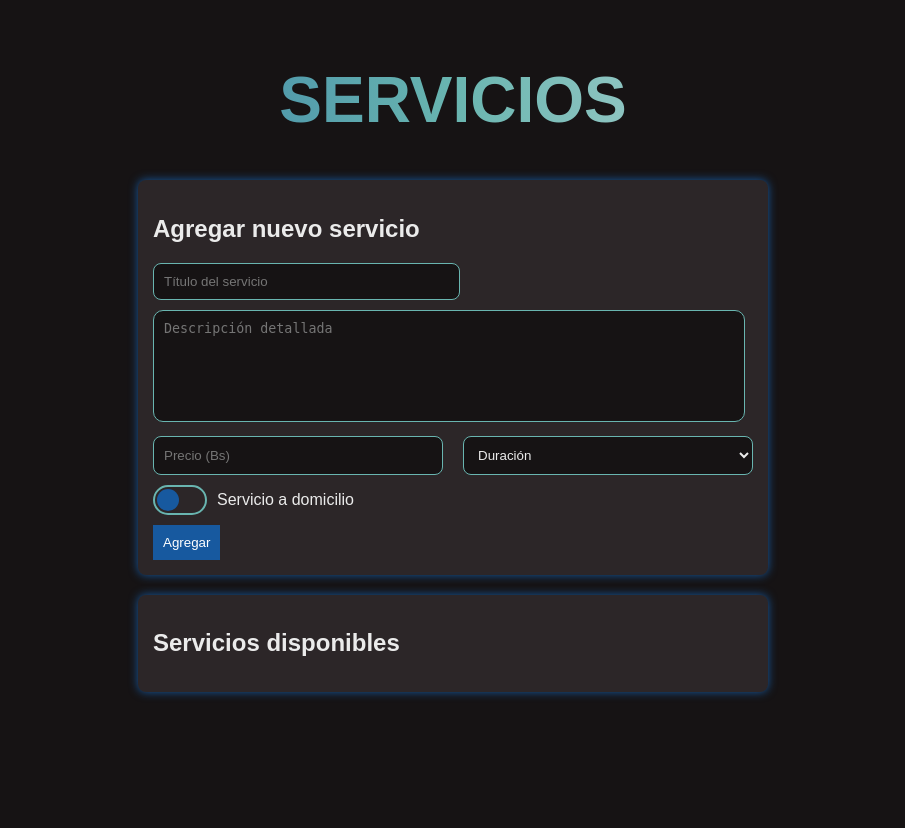
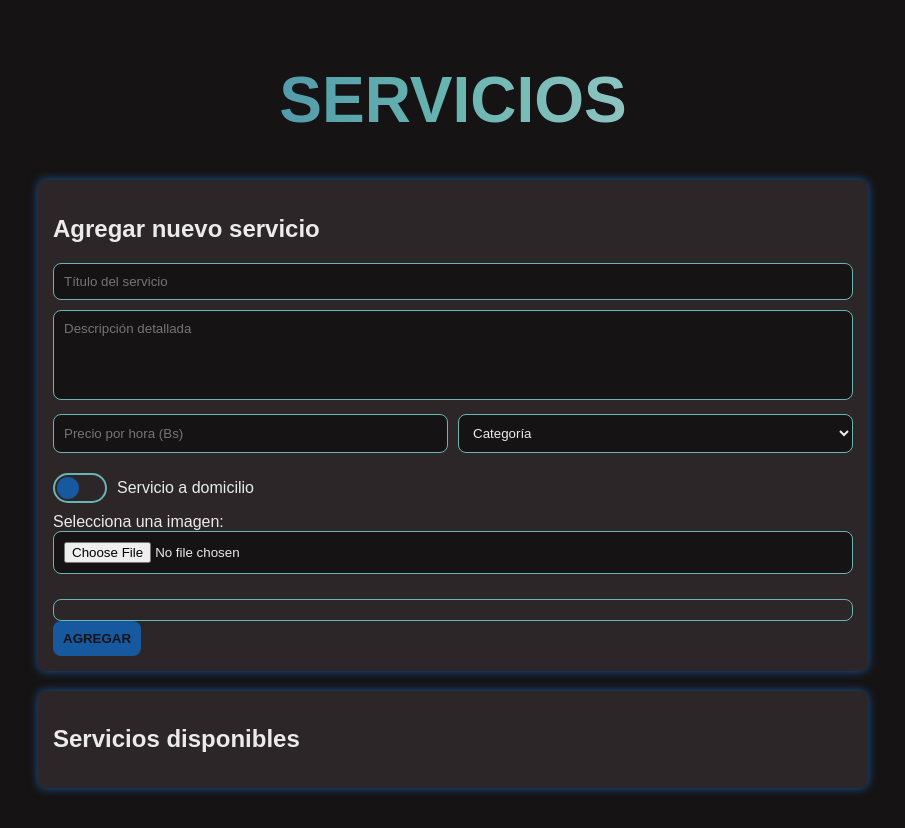
Before and after one commit to 0xRael/hackaton-UNEG, a Flask app: page /cargaServicio.html in a window 1280 px wide. Shown: the whole page, without its empty margins (187-1092 px from the left). Before the commit the page ends 698 px from the top, so only its background shows below. Run offline with Flask 3, Linux system fonts and the light colour scheme; data that the repository does not hold is empty.

Commit message:
edición y eliminación de servicios, carga de imagen, ajuste de pantalla

```diff
--- a/static/cargServ.css
+++ b/static/cargServ.css
@@ -19,61 +19,63 @@ header h1 {
   font-size: 4rem;
   font-weight: bold;
   background: linear-gradient(to right, var(--lapis-lazuli), var(--verdigris), var(--antiflash-white));
-  -webkit-background-clip: text;
+  background-clip: text;
   -webkit-text-fill-color: transparent;
 }
 
-
 section {
   margin: 20px auto;
-  max-width: 600px;
+  max-width: 800px;
   background-color: var(--raisin-black);
   padding: 15px;
   border-radius: 8px;
   box-shadow: 0 0 10px var(--lapis-lazuli);
 }
 
-form input {
+.horizontal-group {
+  display: flex;
+  gap: 10px;
+  margin-bottom: 10px;
+}
+
+.horizontal-group > * {
+  flex: 1;
+}
+
+form input[type="text"],
+form input[type="number"],
+form input[type="file"],
+form select,
+form textarea {
   padding: 10px;
-  margin-right: 10px;
-  width: calc(50% - 15px);
+  margin-bottom: 10px;
   background-color: var(--night);
   color: var(--antiflash-white);
   border: 1px solid var(--verdigris);
   border-radius: 8px;
+  font-family: inherit;
+  width: 100%;
+  box-sizing: border-box;
+}
+
+form textarea {
+  height: 90px;
+  resize: none;
 }
 
 form button {
   padding: 10px;
   background-color: var(--lapis-lazuli);
-  color: white;
+  color: var(--night);
   border: none;
   cursor: pointer;
+  border-radius: 8px;
+  font-weight: bold;
   transition: background-color 0.2s ease;
 }
 
 form button:hover {
   background-color: var(--verdigris);
-}
-
-form textarea {
-  padding: 10px;
-  margin: 10px 0;
-  width: 95%;
-  background-color: var(--night);
-  color: var(--antiflash-white);
-  border: 1px solid var(--verdigris);
-  border-radius: 10px;
-  resize: none;
-}
-
-form select {
-  padding: 10px;
-  background-color: var(--night);
-  color: var(--antiflash-white);
-  border: 1px solid var(--verdigris);
-  border-radius: 8px;
-  width: 100%;
 }
 
 .switch-container {
@@ -119,16 +121,22 @@ form select {
   background-color: var(--verdigris);
 }
 
-
-form input,
-form select {
-  flex: 1; /* ✅ para que ambos ocupen el mismo ancho dentro del contenedor */
+#preview-box {
+  margin-top: 15px;
+  border: 1px solid var(--verdigris);
+  padding: 10px;
+  border-radius: 8px;
+  background-color: var(--raisin-black);
+  text-align: center;
 }
 
-form textarea {
-  height: 90px;
+#img-preview {
+  max-width: 100%;
+  height: auto;
+  border-radius: 8px;
+  box-shadow: 0 0 8px var(--lapis-lazuli);
+  display: none;
 }
-
 
 ul {
   list-style-type: none;
--- a/static/cargaServicio.js
+++ b/static/cargaServicio.js
@@ -1,25 +1,87 @@
+let servicios = [];
+let editandoIndex = null;
+
+document.getElementById('imagen').addEventListener('change', function () {
+  const archivo = this.files[0];
+  if (archivo) {
+    const lector = new FileReader();
+    lector.onload = e => {
+      const vista = document.getElementById('img-preview');
+      vista.src = e.target.result;
+      vista.style.display = 'block';
+    };
+    lector.readAsDataURL(archivo);
+  }
+});
+
 document.getElementById('service-form').addEventListener('submit', function (e) {
   e.preventDefault();
 
   const titulo = document.getElementById('service-title').value;
   const descripcion = document.getElementById('service-description').value;
   const precio = parseFloat(document.getElementById('service-price').value);
-  const duracion = document.getElementById('service-duration').value;
+  const category = document.getElementById('service-category').value;
   const aDomicilio = document.getElementById('service-delivery').checked;
+  const imagen = document.getElementById('img-preview').src;
 
-  if (!titulo || !descripcion || isNaN(precio)) return;
+  if (!titulo || !descripcion || isNaN(precio) || !category || imagen === "#") return;
 
-  const nuevoServicio = {titulo, descripcion, precio, duracion, domicilio: aDomicilio};
+  const nuevoServicio = { titulo, descripcion, precio, category, domicilio: aDomicilio, imagen };
 
-  const item = document.createElement('li');
-  item.innerHTML = `
-    <h2><strong>${nuevoServicio.titulo}</strong></h2><br>
-    ${nuevoServicio.descripcion}<br>
-    <em>Precio:</em> Bs ${nuevoServicio.precio.toFixed(2)} —
-    <em>Duración:</em> ${nuevoServicio.duracion}<br>
-    <em>A Domicilio:</em>
-  `;
-  document.getElementById('services').appendChild(item);
+  if (editandoIndex !== null) {
+    servicios[editandoIndex] = nuevoServicio;
+    editandoIndex = null;
+  } else {
+    servicios.push(nuevoServicio);
+  }
 
+  renderizarServicios();
   document.getElementById('service-form').reset();
+  document.getElementById('img-preview').src = "#";
+  document.getElementById('img-preview').style.display = 'none';
 });
+
+function renderizarServicios() {
+  const lista = document.getElementById('services');
+  lista.innerHTML = "";
+
+  servicios.forEach((serv, index) => {
+    const item = document.createElement('li');
+    item.innerHTML = `
+      <div class="service-card">
+        <div class="service-img">
+          <img src="${serv.imagen}" alt="Imagen del servicio" />
+        </div>
+        <div class="service-info">
+          <h2>${serv.titulo}</h2>
+          <p>${serv.descripcion}</p>
+          <p><strong>Precio:</strong> Bs ${serv.precio.toFixed(2)}</p>
+          <p><strong>Categoría:</strong> ${serv.category}</p>
+          <p><strong>A domicilio:</strong> ${serv.domicilio ? "Disponible 🏠" : "No disponible ❌"}</p>
+          <div class="service-actions">
+            <button type="button" class="btn-edit" onclick="editarServicio(${index})">✏️ Editar</button>
+            <button type="button" class="btn-delete" onclick="eliminarServicio(${index})">🗑️ Eliminar</button>
+          </div>
+        </div>
+      </div>
+    `;
+    lista.appendChild(item);
+  });
+}
+
+function eliminarServicio(index) {
+  servicios.splice(index, 1);
+  renderizarServicios();
+}
+
+function editarServicio(index) {
+  const serv = servicios[index];
+  document.getElementById('service-title').value = serv.titulo;
+  document.getElementById('service-description').value = serv.descripcion;
+  document.getElementById('service-price').value = serv.precio;
+  document.getElementById('service-category').value = serv.category;
+  document.getElementById('service-delivery').checked = serv.domicilio;
+  document.getElementById('img-preview').src = serv.imagen;
+  document.getElementById('img-preview').style.display = "block";
+  editandoIndex = index;
+}
--- a/templates/cargaServicio.html
+++ b/templates/cargaServicio.html
@@ -12,19 +12,20 @@
 
   <section id="add-service">
     <h2>Agregar nuevo servicio</h2>
-  <form id="service-form" action="/cargaServicio.html" method="post">
+    <form id="service-form" enctype="multipart/form-data">
       <input type="text" id="service-title" name="service-title" placeholder="Título del servicio" required>
       <textarea id="service-description" name="service-description" placeholder="Descripción detallada" required></textarea>
 
-
-    <div style="display: flex; gap: 10px; margin-bottom: 10px;">
-  <input type="number" id="service-price" name="service-price" placeholder="Precio (Bs)" required>
-  <select id="service-duration" name="service-duration" required>
-    <option value="" disabled selected>Duración</option>
-    <option value="30min">30 minutos</option>
-    <option value="1h">1 hora</option>
-    <option value="1h30">1 hora 30 minutos</option>
-    <option value="2h">2 horas</option>
+      <div class="horizontal-group">
+        <input type="number" id="service-price" name="service-price" placeholder="Precio por hora (Bs)" required>
+        <select id="service-category" name="service-category" required>
+          <option value="" disabled selected>Categoría</option>
+          <option value="Medicina">Medicina</option>
+          <option value="Finanzas">Finanzas</option>
+          <option value="Tecnología">Tecnología</option>
+          <option value="Comestibles">Comestibles</option>
+          <option value="Marketing">Marketing</option>
+          <option value="Recreación">Recreación</option>
         </select>
       </div>
 
@@ -36,24 +37,21 @@
         </label>
       </div>
 
-    <button type="submit">Agregar</button>
+      <label for="imagen">Selecciona una imagen:</label>
+      <input type="file" id="imagen" name="imagen" accept="image/*" required>
+
+      <div id="preview-box">
+        <img id="img-preview" src="#" alt="Vista previa" style="display: none;" />
+      </div>
+
+      <button type="submit">AGREGAR</button>
     </form>
   </section>
 
   <section id="service-list">
     <h2>Servicios disponibles</h2>
-  <ul id="services">
-    {% for nuevoServicio in servicios %}
-      <li>
-        <strong>{{nuevoServicio.titulo}}</strong><br>
-        {{nuevoServicio.descripcion}}<br>
-        <em>Precio:</em> Bs {{nuevoServicio.precio}} —
-        <em>Duración:</em> {{nuevoServicio.duracion}}
-      </li>
-    {% endfor %}
-  </ul>
+    <ul id="services"></ul>
   </section>
-
 
   <script src="../static/cargaServicio.js"></script>
 </body>
```
Also changed, not shown: other parts of static/cargServ.css (+61 -3 lines). Lines whose indentation alone changed are shown as unchanged.
